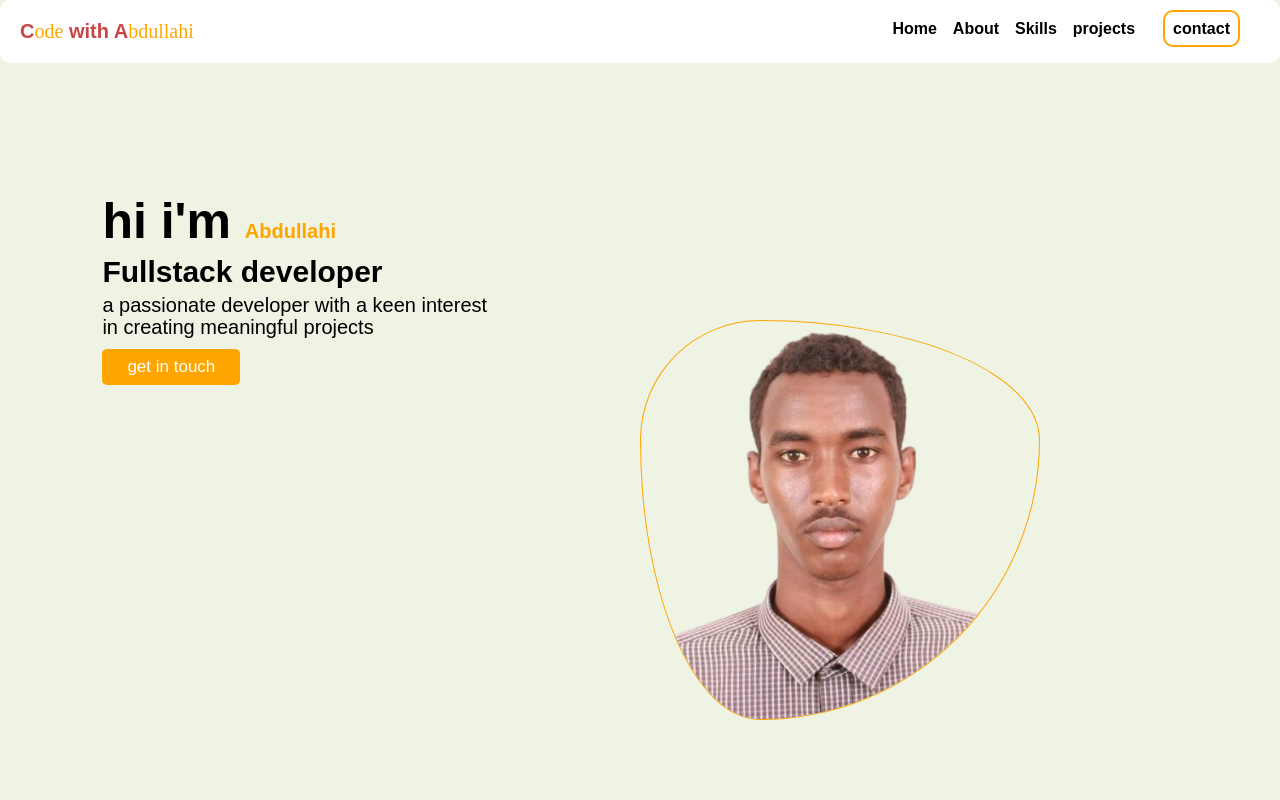
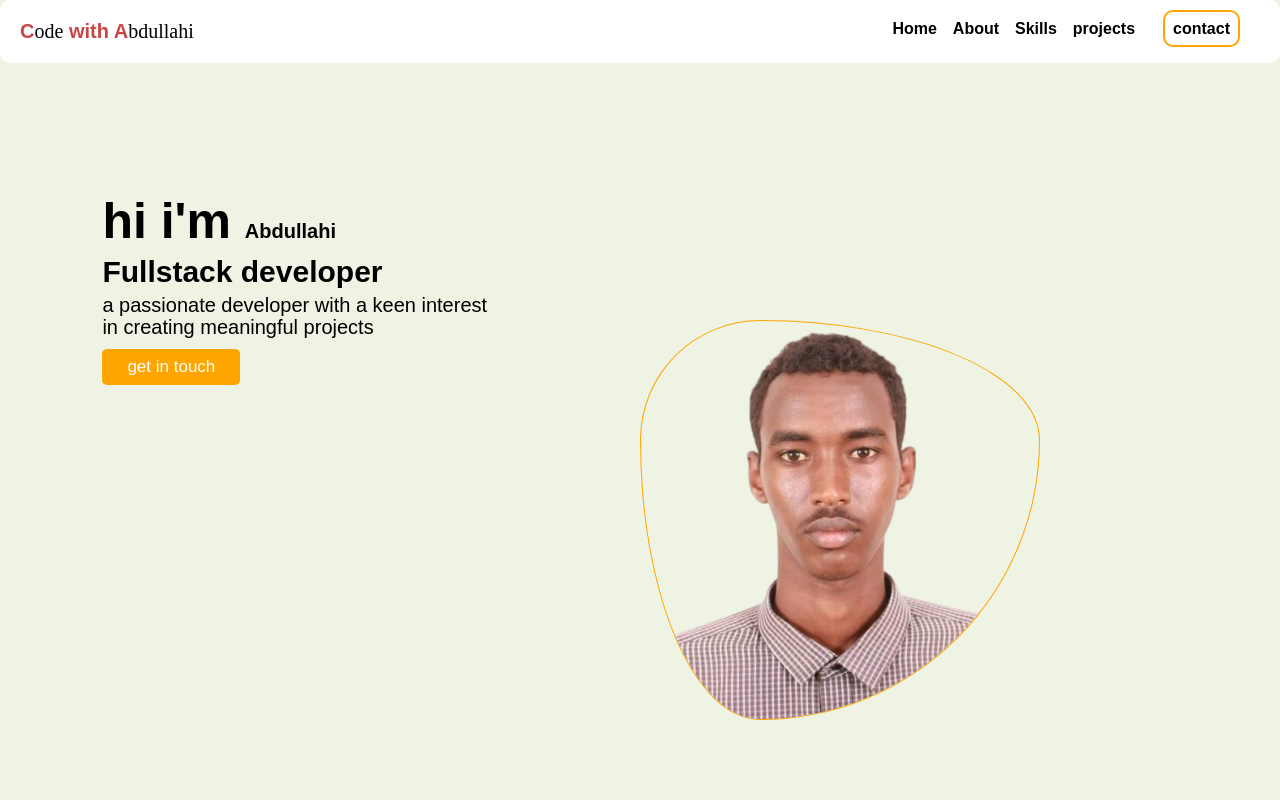
Before and after one commit to cabduali/personal-portfolio, a React (Vite) app: page / in a window 1280 px wide. Shown: the top 800 px of the page. Built offline with nearby package versions, Linux system fonts and the light colour scheme.

Commit message:
Update global.css

```diff
--- a/src/page/global.css
+++ b/src/page/global.css
@@ -100,7 +100,7 @@ font:100;
     bottom: 80px;
     right: 100px;
 }
-.name{
+.Banner-name{
     color:orange;
 }
  nav .contact{
```
